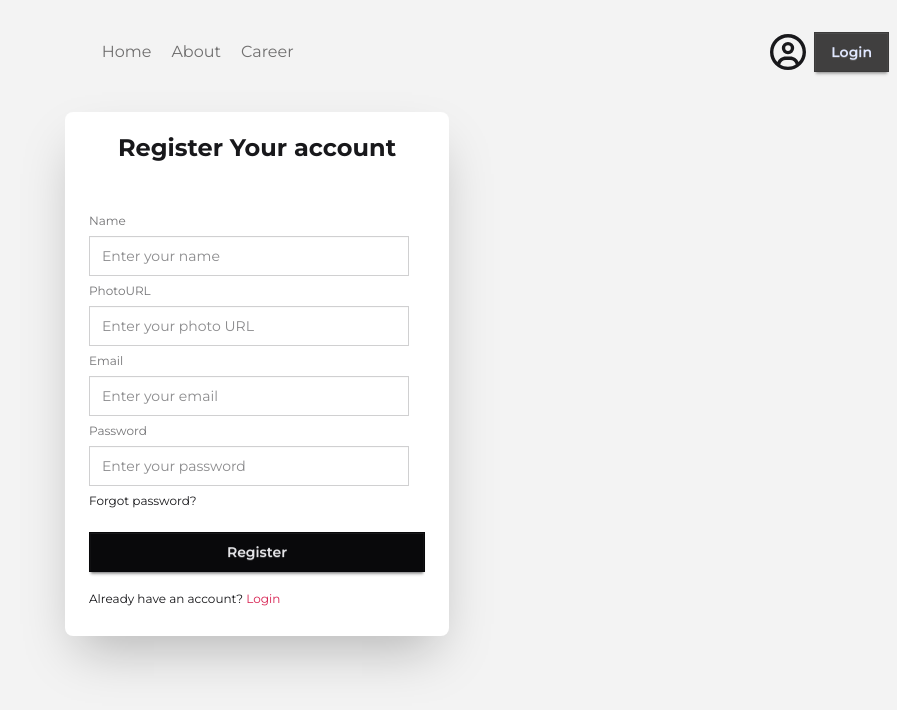
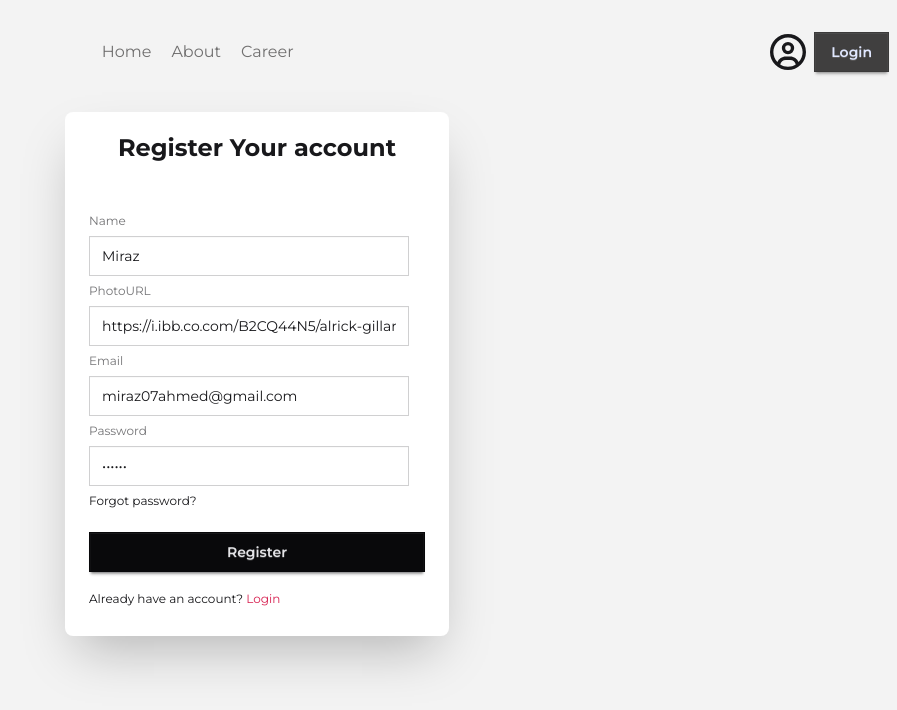
Before and after one commit to mirazahmeed/newspaper, a React app: page /auth/register in a window 1280 px wide. Shown: the top 710 px of the page, without its empty margins (383-1280 px from the left). Built offline with nearby package versions, Linux system fonts and the light colour scheme; the HTML template or start-up script is replaced by a standard one.

Commit message:
feat: Add register form submission handler with input field attributes and default values.

```diff
--- a/src/Pages/Register.jsx
+++ b/src/Pages/Register.jsx
@@ -2,6 +2,15 @@ import React from "react";
 import { Link } from "react-router";
 
 const Register = () => {
+	const handleRegister = (e) => {
+		e.preventDefault();
+		const form = e.target;
+		const name = form.name.value;
+		const photoURL = form.photoURL.value;
+		const email = form.email.value;
+		const password = form.password.value;
+		console.log(name, photoURL, email, password);
+	};
 	return (
 		<div>
 			<div className="card bg-base-100 w-full max-w-sm shrink-0 shadow-2xl mx-auto">
@@ -9,11 +18,13 @@ const Register = () => {
 					Register Your account
 				</h2>
 				<div className="card-body">
-					<form className="fieldset">
+					<form onSubmit={handleRegister} className="fieldset">
 						{/* Name */}
 						<label className="label">Name</label>
 						<input
 							type="text"
+							name="name"
+							defaultValue={"Miraz"}
 							className="input rounded-none"
 							placeholder="Enter your name"
 						/>
@@ -21,6 +32,10 @@ const Register = () => {
 						<label className="label">PhotoURL</label>
 						<input
 							type="text"
+							name="photoURL"
+							defaultValue={
+								"https://i.ibb.co.com/B2CQ44N5/alrick-gillard-0m-N84vxig-L0-unsplash.jpg"
+							}
 							className="input rounded-none"
 							placeholder="Enter your photo URL"
 						/>
@@ -28,6 +43,8 @@ const Register = () => {
 						<label className="label">Email</label>
 						<input
 							type="email"
+							name="email"
+							defaultValue={"miraz07ahmed@gmail.com"}
 							className="input rounded-none"
 							placeholder="Enter your email"
 						/>
@@ -35,13 +52,17 @@ const Register = () => {
 						<label className="label">Password</label>
 						<input
 							type="password"
+							name="password"
+							defaultValue={"123456"}
 							className="input rounded-none"
 							placeholder="Enter your password"
 						/>
 						<div>
 							<a className="link link-hover">Forgot password?</a>
 						</div>
-						<button className="btn btn-neutral mt-4 rounded-none">
+						<button
+							type="submit"
+							className="btn btn-neutral mt-4 rounded-none">
 							Register
 						</button>
 						<Link to="/auth/login" className="link link-hover pt-3">
```
